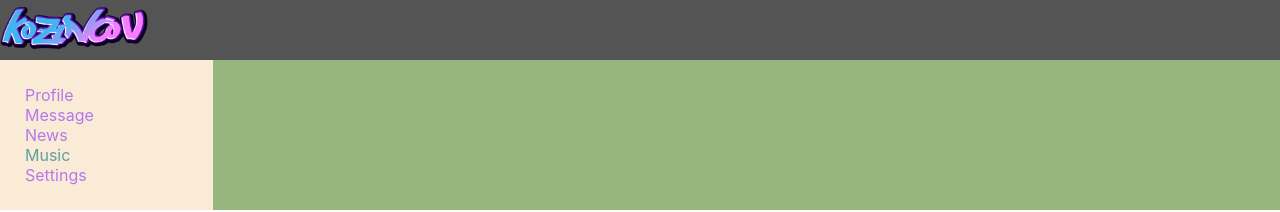
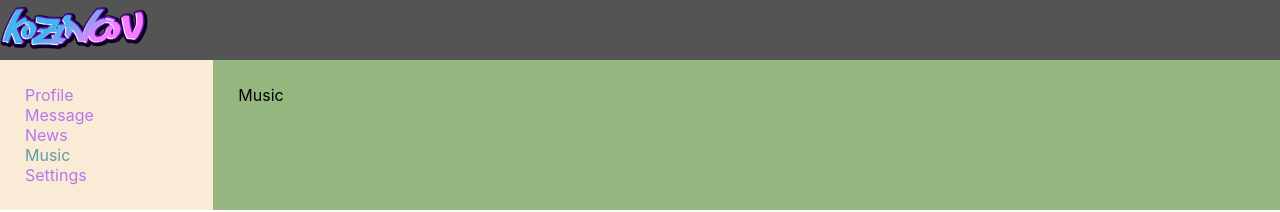
Before and after one commit to kozincov/social-network, a React (Create React App) app: page /music in a window 1280 px wide. Shown: the top 212 px of the page. Built offline with nearby package versions, Linux system fonts and the light colour scheme.

Commit message:
create component Music

```diff
--- a/src/App.tsx
+++ b/src/App.tsx
@@ -7,6 +7,7 @@ import Profile from "./components/Profile/Profile";
 import {Route, Routes} from "react-router-dom";
 import {Dialogs} from "./components/Dialogs/Dialogs";
 import {Settings} from "./components/Settings/Settings";
+import {Music} from "./components/Music/Music";
 
 function App() {
     return (
@@ -17,6 +18,7 @@ function App() {
                 <Routes>
                     <Route path={'/profile'} element={<Profile/>}/>
                     <Route path={'/message'} element={<Dialogs/>}/>
+                    <Route path={'/music'} element={<Music/>}/>
                     <Route path={'/settings'} element={<Settings/>}/>
                 </Routes>
             </div>
--- /dev/null
+++ b/src/components/Music/Music.tsx
@@ -0,0 +1,9 @@
+import React from 'react';
+
+export const Music = () => {
+    return (
+        <div>
+            Music
+        </div>
+    );
+};
```
Also changed, not shown: src/components/Music/Music.module.css (added).
